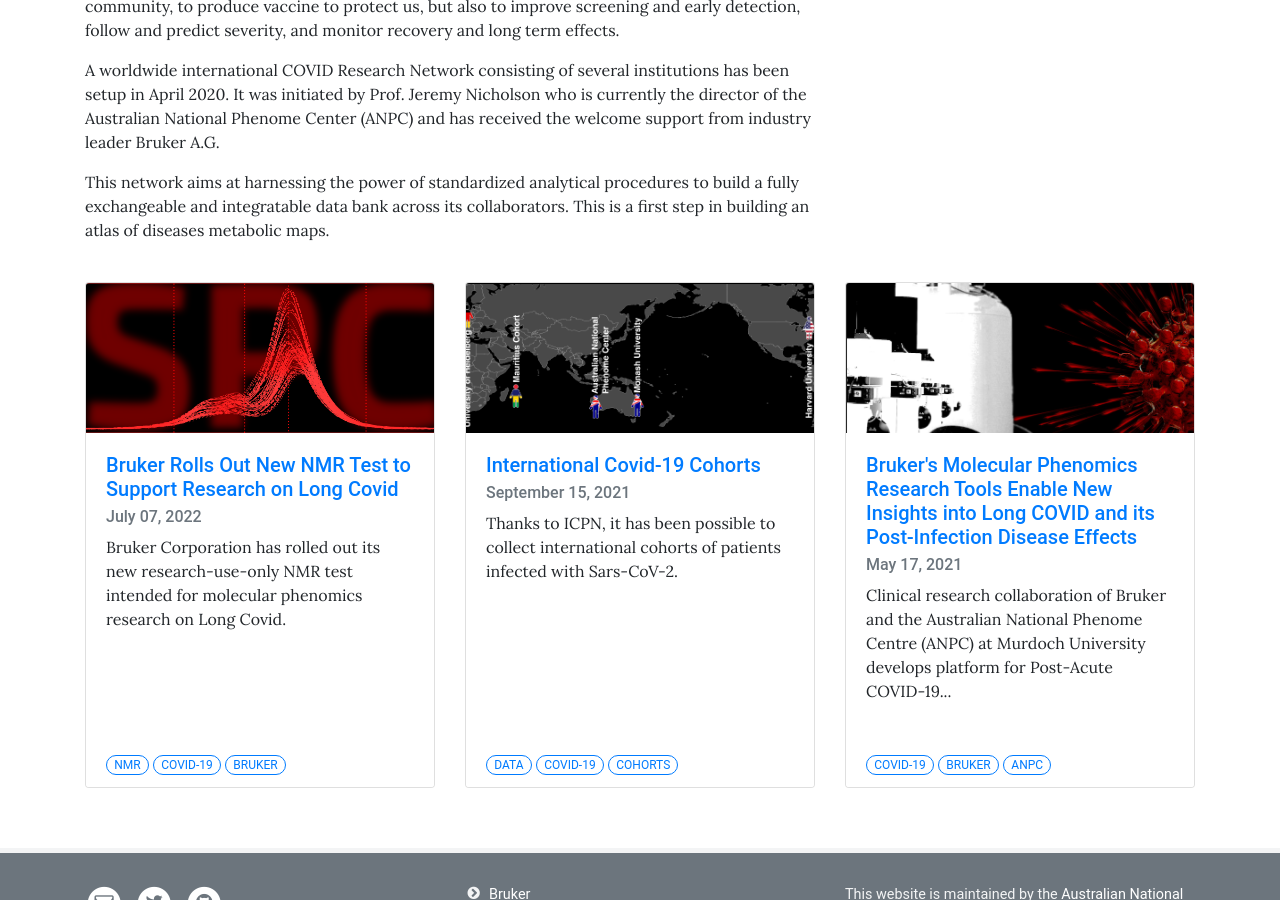
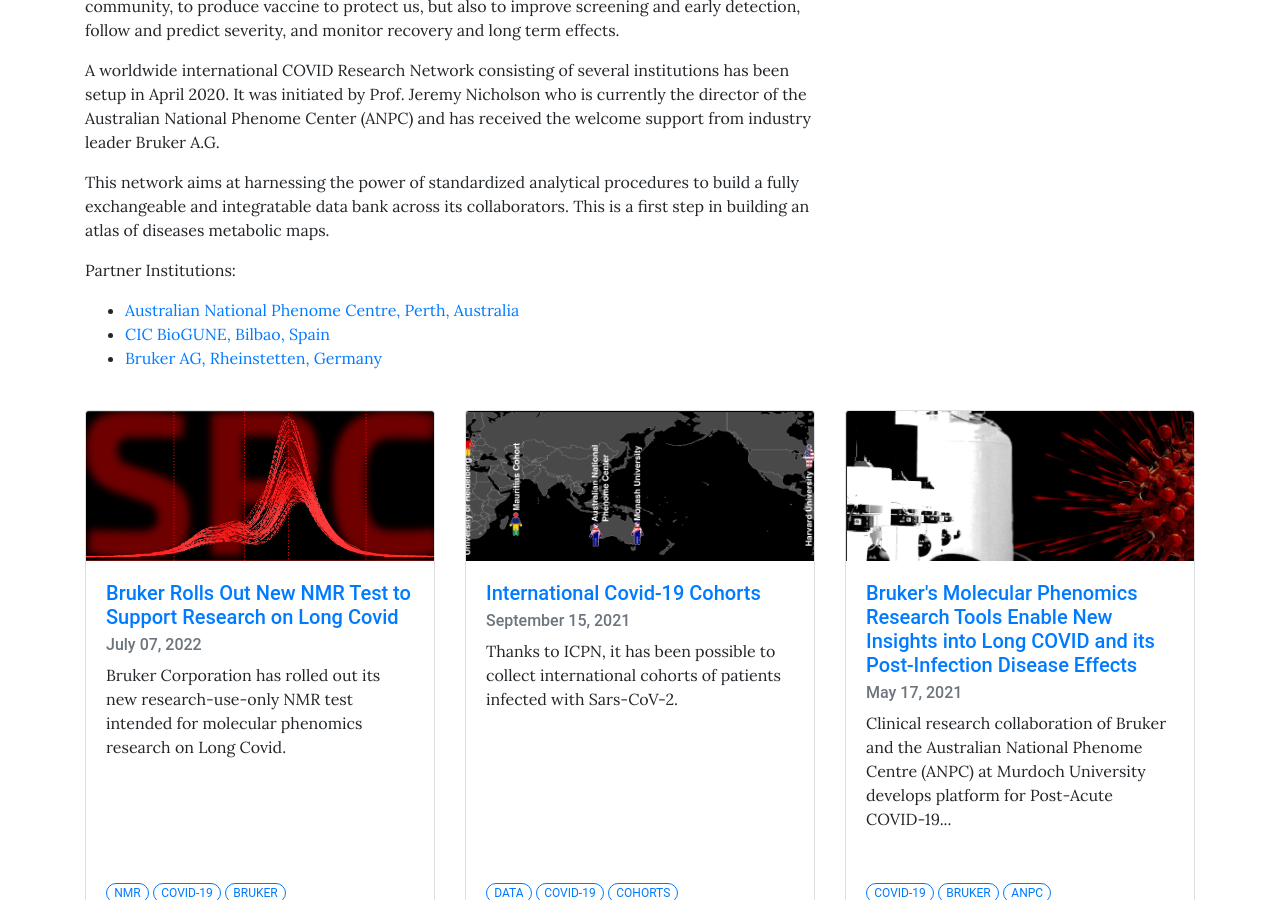
Before and after one commit to phenocare/IPCN, a Jekyll site: the page built from pages/home.md, in a window 1280 px wide and 900 px high, scrolled down 449 px. Built offline with Jekyll 4.4.1, drawn with Linux system fonts in a browser that asks for light colours; comment, search, counter and statistics services are not loaded.

Commit message:
adding partner institutions

```diff
--- a/_data/team.yml
+++ b/_data/team.yml
@@ -42,7 +42,7 @@
   role: Member
   image: assets/img/claire_cannet.jpeg # Can be external link
   description: > # Can be Markdown
-    Market Manager for Clinical RTD
+    Market Manager for Clinical RTD, Bruker.
   email: claire.cannet@bruker.com
   # github: github_name
   # twitter: twitter_name
--- a/pages/home.md
+++ b/pages/home.md
@@ -11,3 +11,9 @@
 A worldwide international COVID Research Network consisting of several institutions has been setup in April 2020. It was initiated by Prof. Jeremy Nicholson who is currently the director of the Australian National Phenome Center (ANPC) and has received the welcome support from industry leader Bruker A.G.
 
 This network aims at harnessing the power of standardized analytical procedures to build a fully exchangeable and integratable data bank across its collaborators. This is a first step in building an atlas of diseases metabolic maps.
+
+Partner Institutions:
+
+ - [Australian National Phenome Centre, Perth, Australia](https://australian-npc.org/)
+ - [CIC BioGUNE, Bilbao, Spain](https://www.cicbiogune.es/people/omillet)
+ - [Bruker AG, Rheinstetten, Germany](https://www.bruker.com/en/products-and-solutions/mr/make-mr-more-relevant/covid19-nmr-international-research-network-at-work.html)
```
